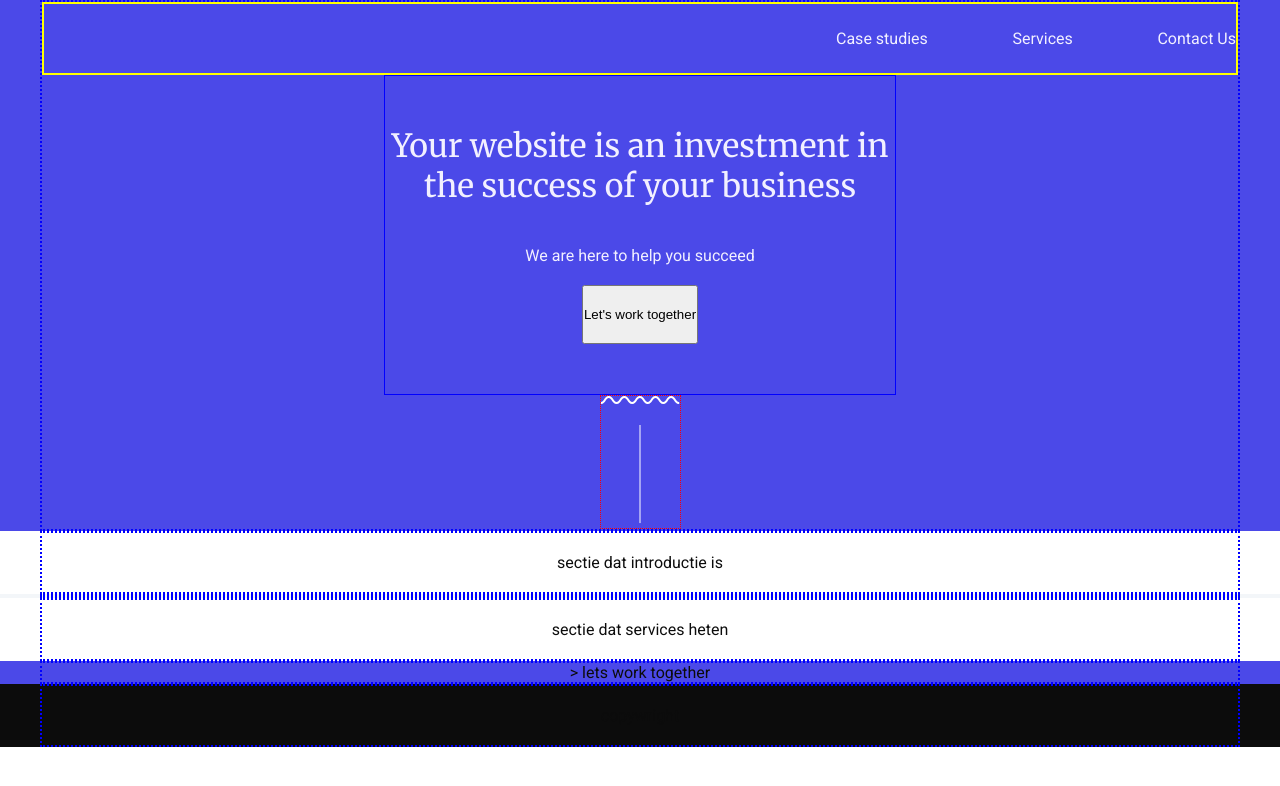
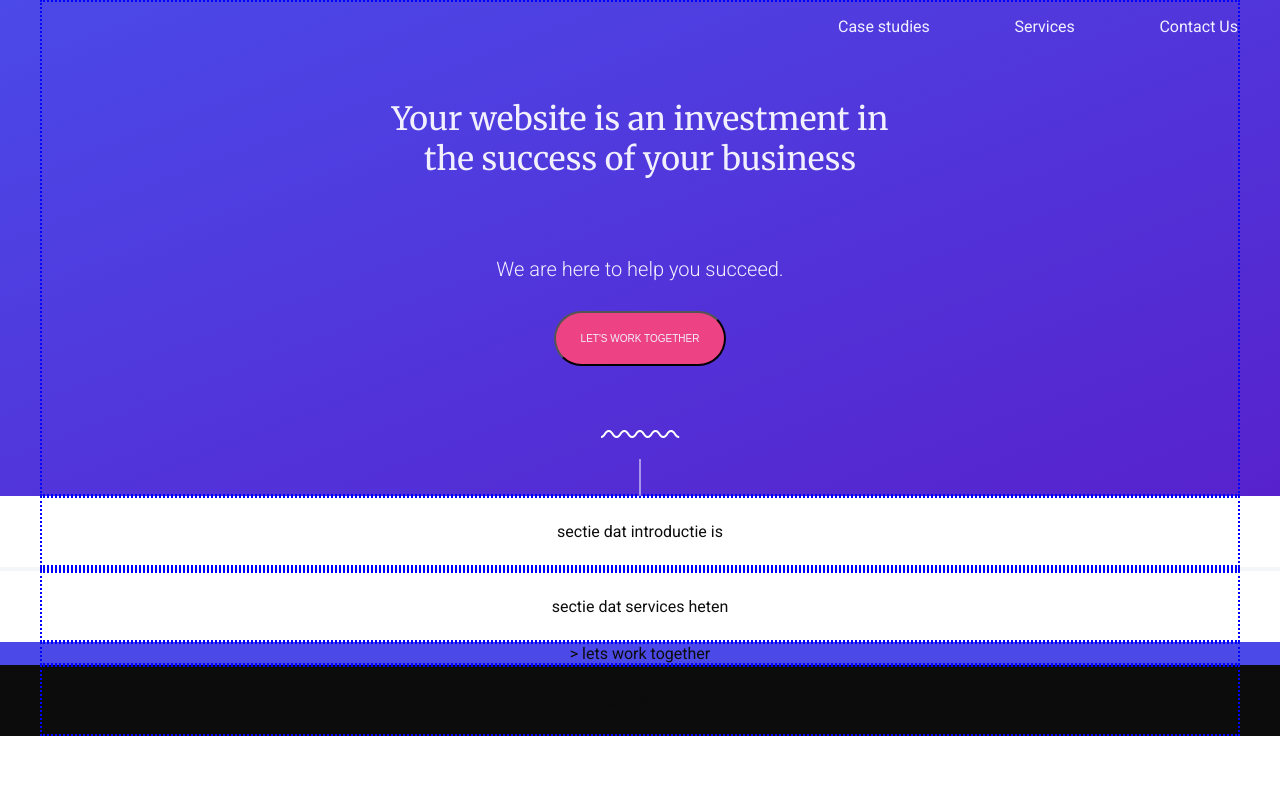
Before and after one commit to Nicolette47/Huiswerk-les4-afronding-html-css, a plain HTML site: page index.html in a window 1280 px wide. Drawn offline with Linux system fonts and the light colour scheme.

Commit message:
header klaar alleen button rand en schaduw nog

```diff
--- a/assets/styles/styles.css
+++ b/assets/styles/styles.css
@@ -50,6 +50,10 @@ body {
     color: var(--normal-text-color);
 }
 
+img {
+    width: 100%;
+}
+
 /*-------------------- 2. Typography ---------------------------*/
 h1, h2, h3, h4, h5, h6 {
     font-family: "Merriweather", serif;
@@ -57,9 +61,13 @@ h1, h2, h3, h4, h5, h6 {
 }
 
 .header-content h1, p, button {
-    padding:20px 0 ;
+    padding: 1.5em 0;
 }
 
+.header-content p {
+    font-weight: 300;
+    font-size: 20px;
+}
 /*-------------------- 3. Lay out ------------------------*/
 
 /*------------------- 3.1  Reusables  -------------*/
@@ -88,8 +96,8 @@ h1, h2, h3, h4, h5, h6 {
 
 /*------------------- 4.1. Header ----------------*/
 .header-section {
-    background: var(--head-foot-color);
     color: var(--whiteish-text-color);
+    background: linear-gradient(to bottom right, var(--head-foot-color), var(--purple-text-color));
 }
 
 
@@ -97,7 +105,6 @@ h1, h2, h3, h4, h5, h6 {
     display: flex;
     flex-direction: row;
     width: 100%;
-    border: 2px solid yellow;
     justify-content: flex-end;
 }
 
@@ -107,7 +114,7 @@ h1, h2, h3, h4, h5, h6 {
     flex-direction: row;
     flex-basis: 400px;
     justify-content: space-between;
-    padding: 25px 0 ;
+    padding: 15px 0 ;
 }
 
 .header-link:link {
@@ -116,15 +123,23 @@ h1, h2, h3, h4, h5, h6 {
 }
 
 .header-content {
-    border: 1px solid blue;
     width: 40vw;
     text-align: center;
-    padding: 30px 0 50px 0;
+    padding:0 0 4em 0;
+}
+
+.header-content button {
+    background-color:  var(--button-color);
+    border-radius: 50px;
+    padding: 20px 25px;
+    text-transform: uppercase;
+    color: var(--whiteish-text-color);
+    font-size: 10px;
+    /*box-shadow: ;*/
 }
 
 .header-graphic {
-    border: 1px dotted red;
-
+    height: 4em;
 }
 /*------------------- 4.2  Introduction  ------------*/
 
--- a/index.html
+++ b/index.html
@@ -6,7 +6,7 @@
     <title>Rekupe digital agency</title>
 </head>
 <body>
-<!--header section with an 1) outer container (flex-row) with background color. And b) een inner-container (flex column) with a nav-item + text item and image-item. Image is child from innner-container and position absolute. Niets hoeft te groeien, wel krimpen. Default instelling dus-->
+<!--desktopversie: header section with an 1) outer container (flex-row) with background color. And b) een inner-container (flex column) with a nav-item + text item and image-item. Hierdoor img al in het midden van inner container als ik flex-center kies. Verder niets te groeien, wel krimpen. Default instelling dus-->
 
 <header class="outer-container header-section">
     <div class="inner-container">
@@ -19,7 +19,7 @@
         </nav>
         <div class="header-content">
             <h1>Your website is an investment in the success of your business</h1>
-            <p>We are here to help you succeed</p>
+            <p>We are here to help you succeed.</p>
             <button type="button">Let's work together</button>
         </div>
         <div class="header-graphic">
```
